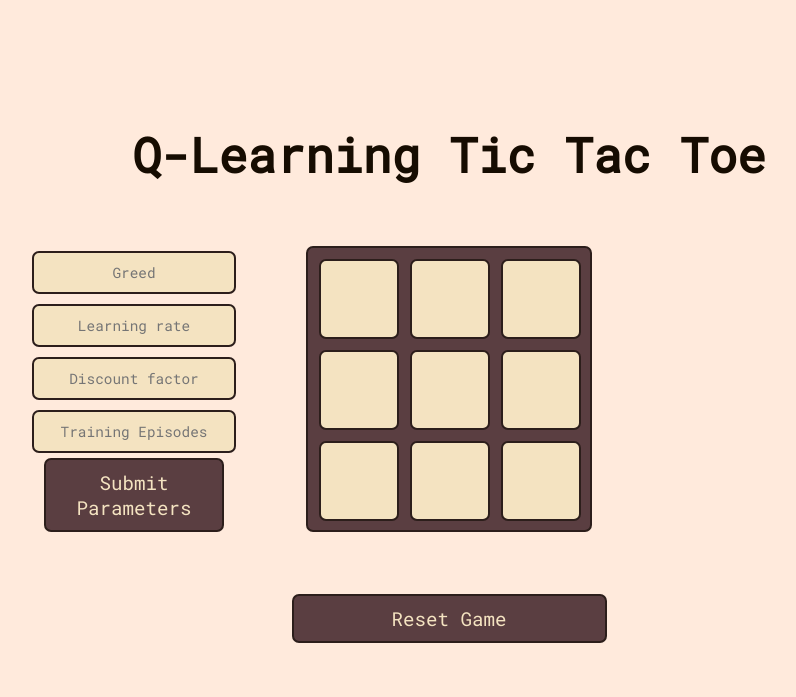
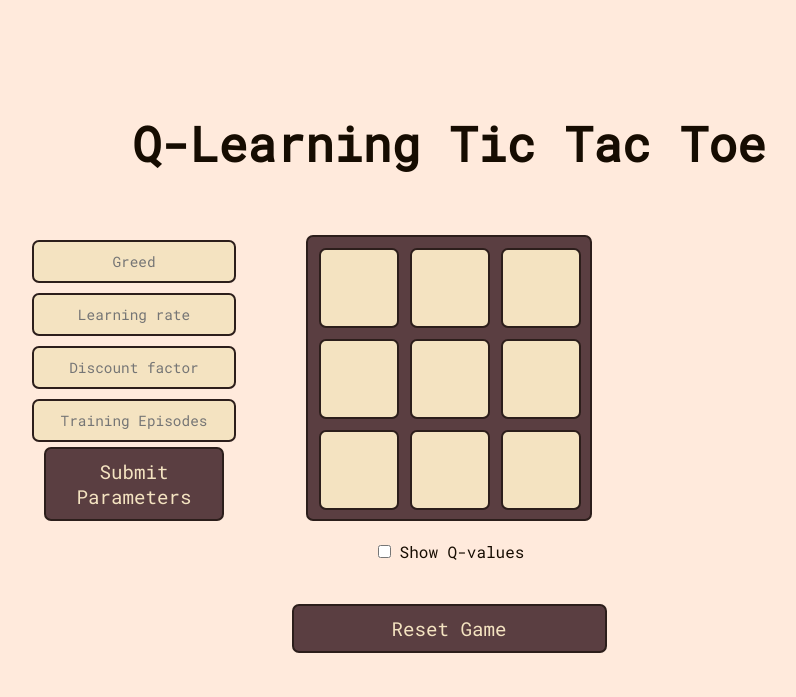
Before and after one commit to aaseesb/Tic-Tac-Toe-ML, a Flask app: page / in a window 1280 px wide. Shown: the top 697 px of the page, without its empty margins (191-987 px from the left). Run offline with Flask 3, Linux system fonts and the light colour scheme.

Commit message:
toggle created to show q values

```diff
--- a/app.py
+++ b/app.py
@@ -1,6 +1,7 @@
-from flask import Flask, request, render_template
+from flask import Flask, request, render_template, jsonify
 from gameenv import TicTacToe, Player, load_dict, training, save_dict, get_qvalues
 
+show_qvalues = False
 trained = False
 env = None
 human = "X"
@@ -118,14 +119,24 @@
                            gamma=gamma,
                            episodes=episodes,
                            winner=winner,
-                           cells=win_cells)
+                           cells=win_cells,
+                           qvalues_state = show_qvalues)
+
+
+@app.route('/update_qvalues', methods=['POST'])
+def update_qvalues():
+    global show_qvalues
+    data = request.get_json()
+    show_qvalues = data.get('qvalues', False)
+    print("Q-values checkbox is now:", show_qvalues)
+    return jsonify(success=True)
 
 def combine2d(board, qvalues):
     # first, apply taken positions to board_2d
     board_2d = [env.board[i:i + 3] for i in range(0, 9, 3)]
 
     # then, iterate through empty positions and apply q-values
-    if qvalues != []:
+    if qvalues != [] and show_qvalues:
         for i in range(0, 3):
             for j in range(0, 3):
                 if board_2d[i][j] == ' ':
--- a/static/script.js
+++ b/static/script.js
@@ -38,3 +38,13 @@
 function trainAiWarning() {
     window.alert("AI not trained. Please train AI before playing.");
 }
+
+function sendCheckboxState(checkbox) {
+  fetch('/update_qvalues', {
+    method: 'POST',
+    headers: {
+      'Content-Type': 'application/json'
+    },
+    body: JSON.stringify({ qvalues: checkbox.checked })
+  });
+}
--- a/templates/home.html
+++ b/templates/home.html
@@ -7,7 +7,7 @@
     <title>Q Learning Tic Tac Toe</title>
     <link href="https://fonts.googleapis.com/css2?family=Roboto+Mono&display=swap" rel="stylesheet">
     <link rel="stylesheet" href="{{ url_for('static', filename='styles.css') }}">
-    <script src="{{ url_for('static', filename='script.js') }}"></script>
+    <script src="{{ url_for('static', filename='script.js') }}" defer></script>
 </head>
 
 <body>
@@ -70,8 +70,18 @@
                         {% endif %}
                     </div>
                     <input type="hidden" name="submit_type" value="move">
+
+
+                <div style="display: flex; justify-content: center; align-items: center; margin-top: 20px;">
+                <label for="show_qvalues" style="display: inline-flex; align-items: center; gap: 6px;">
+                    <input type="checkbox" id="show_qvalues" name="qvalues" value="true"
+                        {% if qvalues_state %}checked{% endif %}
+                        onchange="sendCheckboxState(this)">
+                    <span>Show Q-values</span>
+                </label>
+                </div>
+
                 </form>
-
                 <!-- check for winner and output accordingly -->
                 {% if winner == 0 %}
                     <h2>X wins!</h2>
```
